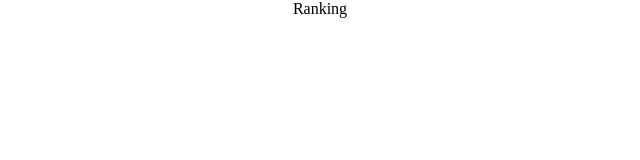
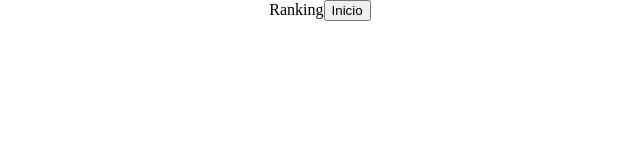
Before and after one commit to Ruan-Portella/Trivia, a React (Create React App) app: page /ranking in a window 1280 px wide. Shown: the top 160 px of the page, without its empty margins (320-960 px from the left). Built offline with nearby package versions, Linux system fonts and the light colour scheme.

Commit message:
Requisito 18
implementado botao para redirecionar para pagina de login

```diff
--- a/src/pages/Ranking.jsx
+++ b/src/pages/Ranking.jsx
@@ -1,9 +1,31 @@
+import PropTypes from 'prop-types';
 import React, { Component } from 'react';
 
 export default class Ranking extends Component {
+  goHome = () => {
+    const { history } = this.props;
+    history.push('/');
+  };
+
   render() {
     return (
-      <div>Ranking</div>
+      <div>
+        Ranking
+        <button
+          data-testid="btn-go-home"
+          type="button"
+          onClick={ this.goHome }
+        >
+          Inicio
+
+        </button>
+      </div>
     );
   }
 }
+
+Ranking.propTypes = {
+  history: PropTypes.shape({
+    push: PropTypes.func,
+  }),
+}.isRequired;
```
